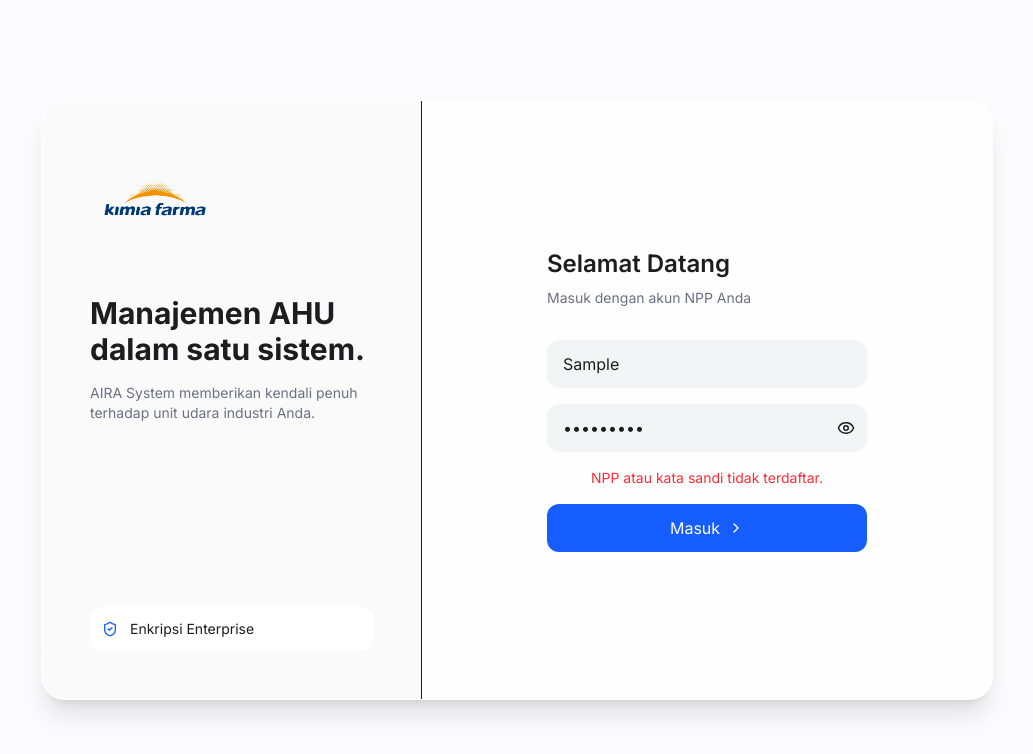
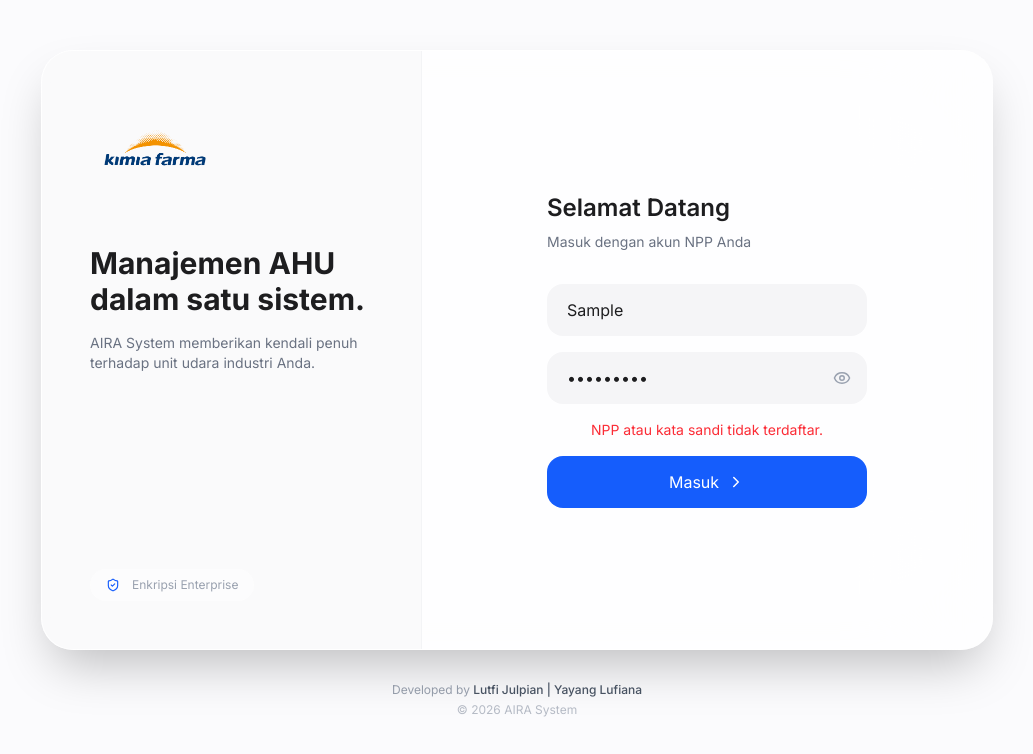
Before and after one commit to Julpian/AIRA, a Next.js app: page /login in a window 1280 px wide. Both pictures are taken after typing "Sample", "Sample123" into the empty fields and a click on the button "Masuk". Shown: the top 754 px of the page, without its empty margins (123-1156 px from the left). Built offline with nearby package versions, Linux system fonts and the light colour scheme; no server answers.

Commit message:
Fix: update frontend

```diff
--- a/app/inspection/layout.tsx
+++ b/app/inspection/layout.tsx
@@ -11,62 +11,89 @@ export default function InspectorLayout({
   children: React.ReactNode;
 }) {
   const pathname = usePathname() || "";
+  const currentYear = new Date().getFullYear();
 
-  // Kita tidak butuh lagi useEffect & state mounted untuk seluruh layout
-  // Next.js App Router sudah bisa handle usePathname di server dengan baik.
-
+  // Deteksi halaman form (full screen tanpa sidebar & padding)
   const isFormPage =
     pathname.includes("/inspection/") &&
     !pathname.endsWith("/dashboard") &&
     !pathname.endsWith("/scan-nfc");
 
-  const currentYear = new Date().getFullYear();
-
   return (
     <RequireRole roles={["inspector"]}>
-      <div className="flex min-h-screen bg-[#F9FAFB] antialiased selection:bg-blue-100">
+      <div className="flex flex-col min-h-screen bg-[#F8F9FA] antialiased selection:bg-blue-100">
 
         {/* SIDEBAR DESKTOP */}
         {!isFormPage && (
-          <div className="hidden lg:block">
+          <aside className="hidden lg:block">
             <SidebarInspector />
-          </div>
+          </aside>
         )}
 
         {/* MAIN CONTENT */}
         <main
           className={`
-            flex-1 min-h-screen w-full transition-all duration-300 flex flex-col
+            flex-1 flex flex-col transition-all duration-300
             ${!isFormPage ? "lg:ml-64" : "lg:ml-0"}
           `}
         >
+          {/* WRAPPER */}
           <div
             className={`
-              max-w-7xl mx-auto w-full flex-1
-              ${isFormPage ? "p-0" : "p-4 md:p-8 pb-20 lg:pb-12"}
+              w-full max-w-md mx-auto flex-1 flex flex-col
+              ${isFormPage ? "p-0" : "px-4 pt-6 pb-28"}
             `}
           >
-            <div className={isFormPage ? "p-5 md:p-10" : ""}>
+            {/* CONTENT */}
+            <div
+              className={`flex-1 ${
+                isFormPage ? "bg-white min-h-screen p-5" : ""
+              }`}
+            >
               {children}
             </div>
+
+            {/* FOOTER MOBILE (clean aesthetic) */}
+            {!isFormPage && (
+              <footer className="w-full py-10 px-6 text-center mt-auto">
+                <div className="h-[1px] w-8 bg-gray-200 mx-auto mb-4" />
+
+                <p
+                  className="text-[10px] text-gray-400 leading-relaxed uppercase tracking-[0.15em]"
+                  suppressHydrationWarning
+                >
+                  Developed by <br />
+                  <span className="font-bold text-gray-600 mt-1 inline-block">
+                    Lutfi Julpian | Yayang Lufiana
+                  </span>
+                  <br />
+                  <span className="opacity-50 mt-1 inline-block">
+                    &copy; {currentYear} AIRA SYSTEM
+                  </span>
+                </p>
+              </footer>
+            )}
           </div>
 
-          {/* FOOTER */}
+          {/* FOOTER DESKTOP */}
           {!isFormPage && (
             <footer className="w-full py-6 px-4 text-center text-xs md:text-sm text-gray-500 border-t border-gray-100 mt-auto mb-20 lg:mb-0">
-              {/* Gunakan suppressHydrationWarning di sini karena Date() bisa beda antara server/client */}
               <p suppressHydrationWarning>
-                Develop by <span className="font-medium text-gray-700">Lutfi Julpian | Yayang Lufiana</span> &copy; {currentYear}
+                Developed by{" "}
+                <span className="font-medium text-gray-700">
+                  Lutfi Julpian | Yayang Lufiana
+                </span>{" "}
+                &copy; {currentYear}
               </p>
             </footer>
           )}
         </main>
 
-        {/* MOBILE NAV */}
+        {/* BOTTOM NAV (mobile only) */}
         {!isFormPage && (
-          <div className="lg:hidden fixed bottom-0 left-0 right-0 z-50">
+          <nav className="fixed bottom-0 left-0 right-0 z-50 lg:hidden">
             <MobileBottomNav />
-          </div>
+          </nav>
         )}
       </div>
     </RequireRole>
--- a/app/login/page.tsx
+++ b/app/login/page.tsx
@@ -20,7 +20,6 @@ type LoginResponse = {
   role: string;
 };
 
-/* ✅ TYPE FIX (ganti any) */
 type LoginFormProps = {
   username: string;
   setUsername: (value: string) => void;
@@ -36,11 +35,11 @@ type LoginFormProps = {
 export default function LoginPage() {
   const router = useRouter();
 
-  const [username, setUsername] = useState<string>("");
-  const [password, setPassword] = useState<string>("");
-  const [showPassword, setShowPassword] = useState<boolean>(false);
+  const [username, setUsername] = useState("");
+  const [password, setPassword] = useState("");
+  const [showPassword, setShowPassword] = useState(false);
   const [error, setError] = useState<string | null>(null);
-  const [loading, setLoading] = useState<boolean>(false);
+  const [loading, setLoading] = useState(false);
 
   const login = async () => {
     setError(null);
@@ -61,8 +60,10 @@ export default function LoginPage() {
     }
   };
 
+  const currentYear = new Date().getFullYear();
+
   return (
-    <div className={`${inter.className} min-h-screen bg-[#fbfbfd] text-[#1d1d1f] flex items-center justify-center`}>
+    <div className={`${inter.className} min-h-screen bg-[#fbfbfd] text-[#1d1d1f] flex flex-col items-center justify-center relative overflow-hidden`}>
 
       {/* Background */}
       <div className="fixed inset-0 -z-10">
@@ -70,16 +71,16 @@ export default function LoginPage() {
         <div className="absolute bottom-[-10%] left-[-5%] w-[500px] h-[500px] bg-[#5e5ce6]/5 blur-[120px] rounded-full" />
       </div>
 
-      <main className="w-full max-w-[1000px] md:px-6">
+      <main className="w-full max-w-[1000px] md:px-6 z-10">
 
         {/* DESKTOP */}
         <motion.div
-          initial={{ opacity: 0, scale: 0.95 }}
-          animate={{ opacity: 1, scale: 1 }}
-          className="hidden md:flex bg-white/70 backdrop-blur-3xl border border-white/40 shadow-xl rounded-3xl overflow-hidden min-h-[600px]"
+          initial={{ opacity: 0, y: 20 }}
+          animate={{ opacity: 1, y: 0 }}
+          className="hidden md:flex bg-white/70 backdrop-blur-3xl border border-white/40 shadow-2xl rounded-[32px] overflow-hidden min-h-[600px]"
         >
           {/* LEFT */}
-          <div className="w-[40%] bg-[#f5f5f7]/50 p-12 flex flex-col justify-between border-r">
+          <div className="w-[40%] bg-[#f5f5f7]/50 p-12 flex flex-col justify-between border-r border-gray-100">
             <div>
               <Image src="/logo-kf.png" alt="Logo" width={130} height={50} className="mb-12" />
               <h2 className="text-3xl font-bold mb-4">
@@ -90,8 +91,8 @@ export default function LoginPage() {
               </p>
             </div>
 
-            <div className="flex items-center gap-3 text-sm bg-white p-3 rounded-xl">
-              <ShieldCheck size={16} className="text-blue-600" />
+            <div className="flex items-center gap-3 text-xs text-gray-400 bg-white/50 py-2 px-4 rounded-full w-fit">
+              <ShieldCheck size={14} className="text-blue-600" />
               Enkripsi Enterprise
             </div>
           </div>
@@ -118,13 +119,13 @@ export default function LoginPage() {
         </motion.div>
 
         {/* MOBILE */}
-        <div className="md:hidden px-6">
-          <div className="text-center mb-8">
-            <Image src="/logo-kf.png" alt="Logo" width={120} height={45} className="mx-auto mb-4" />
-            <h1 className="text-xl font-bold">AIRA System</h1>
+        <div className="md:hidden px-6 pt-12 pb-24">
+          <div className="text-center mb-10">
+            <Image src="/logo-kf.png" alt="Logo" width={120} height={45} className="mx-auto mb-6" />
+            <h1 className="text-2xl font-bold">AIRA System</h1>
           </div>
 
-          <div className="bg-white p-6 rounded-2xl shadow">
+          <div className="bg-white p-8 rounded-[24px] shadow-sm border border-gray-100">
             <LoginForm
               username={username}
               setUsername={setUsername}
@@ -140,11 +141,20 @@ export default function LoginPage() {
         </div>
 
       </main>
+
+      {/* FOOTER */}
+      <footer className="w-full py-8 text-center text-xs text-gray-400">
+        <p>
+          Developed by <span className="text-gray-600 font-medium">Lutfi Julpian | Yayang Lufiana</span>
+        </p>
+        <p className="mt-1 opacity-70">
+          &copy; {currentYear} AIRA System
+        </p>
+      </footer>
     </div>
   );
 }
 
-/* ✅ FIXED: no more any */
 function LoginForm({
   username,
   setUsername,
@@ -164,57 +174,48 @@ function LoginForm({
       }}
       className="space-y-4"
     >
-      {/* Username */}
       <input
         type="text"
         value={username}
         onChange={(e) => setUsername(e.target.value)}
         placeholder="NPP"
-        className="w-full px-4 py-3 rounded-xl bg-gray-100 focus:ring-2 focus:ring-blue-500 outline-none"
+        className="w-full px-5 py-3.5 rounded-2xl bg-[#f5f5f7] focus:ring-4 focus:ring-blue-500/10 outline-none"
         required
       />
 
-      {/* Password */}
       <div className="relative">
         <input
           type={showPassword ? "text" : "password"}
           value={password}
           onChange={(e) => setPassword(e.target.value)}
           placeholder="Password"
-          className="w-full px-4 py-3 rounded-xl bg-gray-100 focus:ring-2 focus:ring-blue-500 outline-none pr-10"
+          className="w-full px-5 py-3.5 rounded-2xl bg-[#f5f5f7] focus:ring-4 focus:ring-blue-500/10 outline-none pr-12"
           required
         />
         <button
           type="button"
           onClick={() => setShowPassword(!showPassword)}
-          className="absolute right-3 top-1/2 -translate-y-1/2"
+          className="absolute right-4 top-1/2 -translate-y-1/2 text-gray-400"
         >
           {showPassword ? <EyeOff size={18} /> : <Eye size={18} />}
         </button>
       </div>
 
-      {/* Error */}
       <AnimatePresence>
         {error && (
-          <motion.p
-            initial={{ opacity: 0 }}
-            animate={{ opacity: 1 }}
-            exit={{ opacity: 0 }}
-            className="text-red-500 text-sm text-center"
-          >
+          <motion.div className="text-red-500 text-sm text-center">
             {error}
-          </motion.p>
+          </motion.div>
         )}
       </AnimatePresence>
 
-      {/* Button */}
       <button
         type="submit"
         disabled={loading}
-        className="w-full bg-blue-600 text-white py-3 rounded-xl flex items-center justify-center gap-2"
+        className="w-full bg-blue-600 text-white py-3.5 rounded-2xl flex items-center justify-center gap-2"
       >
         {loading ? <Loader2 className="animate-spin" size={18} /> : "Masuk"}
-        {!loading && <ChevronRight size={16} />}
+        {!loading && <ChevronRight size={18} />}
       </button>
     </form>
   );
```
Also changed, not shown: app/admin/dashboard/page.tsx (+47 -1 lines).
